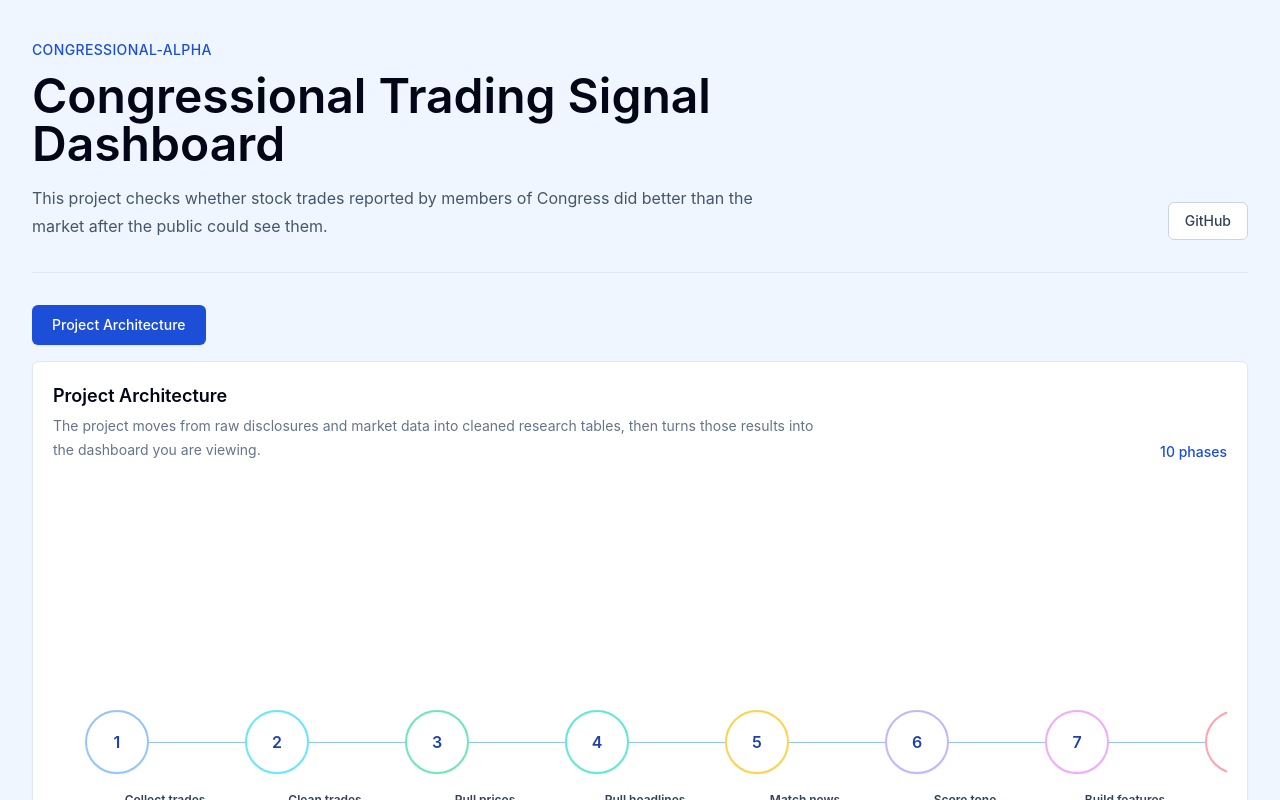
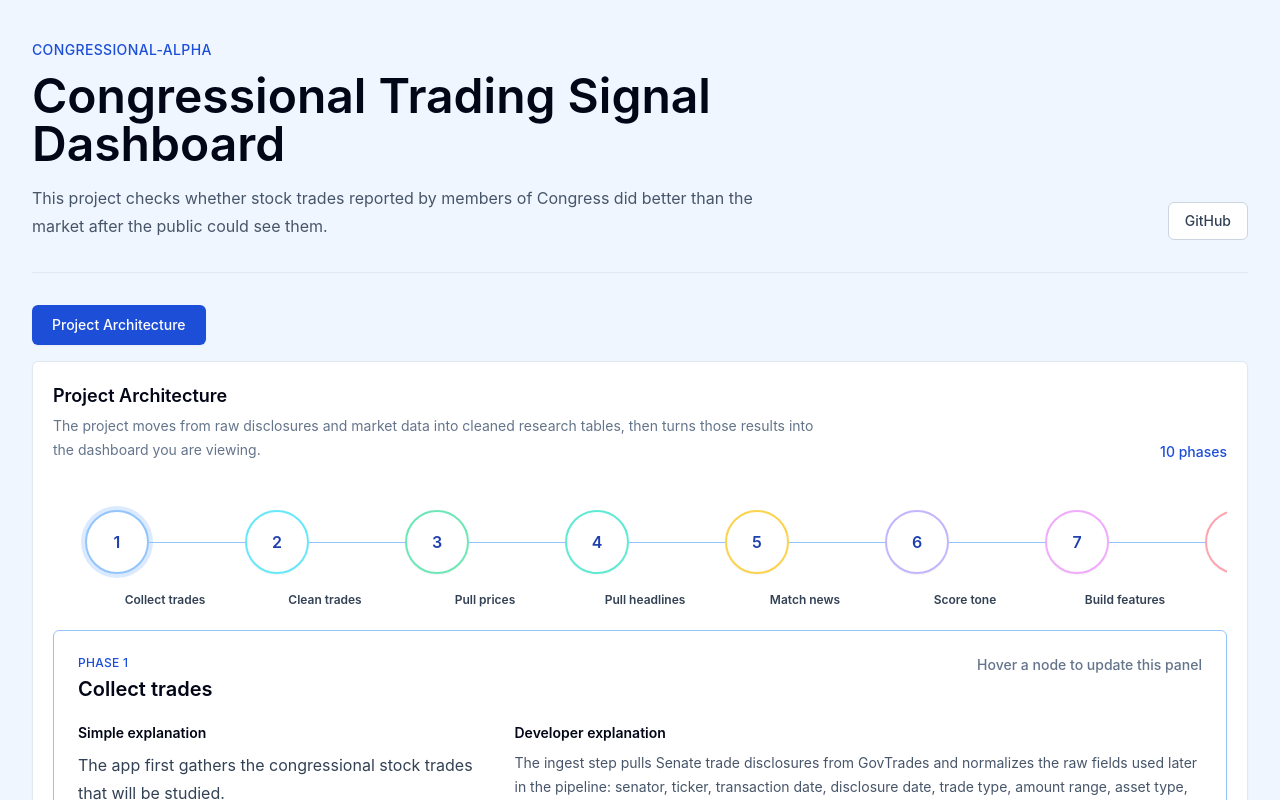
Before and after one commit to saderod/Congressional-Trade-Analysis-Research-Project, a React (Vite) app in the folder frontend/: page / in a window 1280 px wide. Both pictures are taken after a click on the button "Project Architecture". Shown: the top 800 px of the page. Built offline with nearby package versions, Linux system fonts and the light colour scheme; no server answers.

Commit message:
style: use shared architecture detail panel

```diff
--- a/frontend/src/components/ProjectArchitecture.tsx
+++ b/frontend/src/components/ProjectArchitecture.tsx
@@ -3,58 +3,70 @@ import { useState } from "react";
 const phases = [
   {
     title: "Collect trades",
-    detail: "The pipeline starts by pulling Senate stock-trade disclosures from GovTrades. Each record includes who reported the trade, the ticker, the transaction date, the disclosure date, the trade type, and the reported dollar range. The older Senate Stock Watcher sources stay in the code only as a fallback because they are stale.",
+    simple: "The app first gathers the congressional stock trades that will be studied.",
+    technical: "The ingest step pulls Senate trade disclosures from GovTrades and normalizes the raw fields used later in the pipeline: senator, ticker, transaction date, disclosure date, trade type, amount range, asset type, source, and PTR link. Legacy Senate Stock Watcher URLs remain in the code as a fallback, but the active source is GovTrades because the old snapshots are stale.",
     accent: "border-blue-300",
   },
   {
     title: "Clean trades",
-    detail: "The raw disclosures are cleaned into one consistent table. The project keeps usable public stock buys and sells, standardizes ticker symbols, converts transaction and disclosure dates into real date fields, and assigns each trade a stable trade ID so later tables can point back to the same trade.",
+    simple: "Messy disclosure records are turned into one clean trade table.",
+    technical: "The cleaning step keeps public stock buy and sell rows, removes unusable ticker shapes, standardizes tickers, converts transaction_date and disclosure_date into date fields, and creates a stable trade_id. That trade_id persists through parquet and DuckDB so retrieval, feature, and dashboard tables can safely reference the same trade.",
     accent: "border-cyan-300",
   },
   {
     title: "Pull prices",
-    detail: "For every ticker in the trade universe, the app downloads daily market prices from Yahoo Finance. It also downloads the S&P 500 ETF as the market comparison. These prices let the project measure what happened after each trade became public.",
+    simple: "The app downloads stock prices so it can see what happened after each trade became public.",
+    technical: "For every ticker in the cleaned trade universe, the price ingest downloads daily OHLCV history from Yahoo Finance. It also downloads SPY as the market benchmark. Prices are aligned to the first market session after disclosure, which prevents the backtest from acting before the public disclosure was available.",
     accent: "border-emerald-300",
   },
   {
     title: "Pull headlines",
-    detail: "The news step downloads recent Yahoo Finance headlines for the same tickers. This is where coverage becomes limited, because Yahoo Finance only provides a recent news window. The project keeps the headline, publisher, link, source, and published time for each item.",
+    simple: "The app collects recent news headlines for the same stocks.",
+    technical: "The news ingest queries Yahoo Finance by ticker and stores headline, summary, publisher, URL, source, and published_at in UTC. This source has a limited recent-news window, so the project's effective news coverage is much smaller than the full trade history.",
     accent: "border-teal-300",
   },
   {
     title: "Match news",
-    detail: "The matching step connects trades to related headlines for the same ticker. It only allows headlines that were published before the congressional disclosure date, so the analysis does not accidentally use future information that investors could not have seen yet.",
+    simple: "Each trade is matched only with news that existed before the trade was disclosed.",
+    technical: "The retrieval step embeds headlines and links them to trade rows by ticker and similarity. It enforces a strict pre-disclosure cutoff, so a trade can only use headlines with published_at earlier than the disclosure timestamp. That rule is the main lookahead-control guardrail for the NLP features.",
     accent: "border-amber-300",
   },
   {
     title: "Score tone",
-    detail: "Only the matched headline set is scored, not the entire news table. Three local models contribute: Naive Bayes, FinBERT, and Ollama. Their results are combined into a weighted sentiment score that estimates whether the related news tone was positive, negative, or neutral.",
+    simple: "The app estimates whether matched news sounded positive, negative, or neutral.",
+    technical: "The ensemble only scores unique news_ids found in trade_news_retrieval.parquet, not the full news table. Naive Bayes, FinBERT, and Ollama each vote on the scoped headline set. Their weighted output becomes the sentiment label, confidence, and numeric score used by downstream features.",
     accent: "border-violet-300",
   },
   {
     title: "Build features",
-    detail: "This phase combines the cleaned trades, price returns, matched headlines, and sentiment scores into the main research table. It calculates post-disclosure returns and excess returns, then stores the final features that power the cards, tables, charts, and backtest.",
+    simple: "The cleaned trades, prices, and news scores are combined into one research table.",
+    technical: "The feature build joins cleaned trades, adjusted price returns, retrieval rows, sentiment outputs, and benchmark returns. It calculates forward 21-trading-day returns, excess returns versus SPY, headline counts, top matched headline fields, and sentiment aggregates that power the dashboard.",
     accent: "border-fuchsia-300",
   },
   {
     title: "Summarize findings",
-    detail: "The research summaries turn the feature table into plain dashboard numbers. This creates the trade count, buy and sell averages, buy-versus-sell comparison, top senators table, news coverage summary, and the simple yes-or-no style answer for whether news tone helped explain returns.",
+    simple: "The app turns the research table into readable dashboard takeaways.",
+    technical: "The research scripts aggregate the feature table into JSON artifacts for the API. They compute total trades, coverage, buy and sell averages, t-test values, senator-level confidence ranges, sentiment coverage, and the yes-or-no style news-tone summary.",
     accent: "border-rose-300",
   },
   {
     title: "Run backtest",
-    detail: "The backtest simulates what would have happened if the strategy acted after trades became public. It compares a baseline congressional-trade strategy, a news-filtered version that only buys when matched news is positive, and a simple S&P 500 ETF benchmark.",
+    simple: "The app simulates how a simple strategy would have performed after disclosures became public.",
+    technical: "The backtest compares three paths: a baseline congressional-trade strategy, an NLP-filtered strategy that only buys when matched news tone is positive, and a buy-and-hold SPY benchmark. It records equity curves, total return, annualized return, volatility, Sharpe, drawdown, hit rate, and trade count.",
     accent: "border-orange-300",
   },
   {
     title: "Show dashboard",
-    detail: "The final phase serves the saved research outputs through the FastAPI backend and displays them in the React dashboard. The dashboard does not recalculate everything on every page load; it reads the latest generated files and lets you rerun the process when you want fresh results.",
+    simple: "The final results are shown in the web dashboard.",
+    technical: "FastAPI serves the saved parquet and JSON outputs through dashboard endpoints. React fetches those endpoints and renders the overview cards, NLP summary, news-tone answer, simulated portfolio chart, backtest metrics, senator table, recent trades, rerun control, and this architecture view.",
     accent: "border-slate-300",
   },
 ];
 
 export function ProjectArchitecture() {
   const [open, setOpen] = useState(false);
+  const [activeIndex, setActiveIndex] = useState(0);
+  const activePhase = phases[activeIndex];
 
   return (
     <section>
@@ -80,12 +92,14 @@ export function ProjectArchitecture() {
           </div>
 
           <div className="mt-6 overflow-x-auto">
-            <div className="min-w-[1520px] px-8 py-56">
+            <div className="min-w-[1520px] px-8 pb-10 pt-6">
               <div className="flex items-center">
                 {phases.map((phase, index) => (
-                  <div key={phase.title} className="group relative flex items-center">
+                  <div key={phase.title} className="relative flex items-center">
                     <button
-                      className={`flex h-16 w-16 shrink-0 items-center justify-center rounded-full border-2 bg-white text-base font-semibold text-blue-800 shadow-sm transition group-hover:scale-110 group-hover:shadow-md group-focus-within:scale-110 group-focus-within:shadow-md ${phase.accent}`}
+                      className={`flex h-16 w-16 shrink-0 items-center justify-center rounded-full border-2 bg-white text-base font-semibold text-blue-800 shadow-sm transition hover:scale-110 hover:shadow-md focus:scale-110 focus:shadow-md ${phase.accent} ${activeIndex === index ? "ring-4 ring-blue-100" : ""}`}
+                      onFocus={() => setActiveIndex(index)}
+                      onMouseEnter={() => setActiveIndex(index)}
                       type="button"
                     >
                       {index + 1}
@@ -95,12 +109,6 @@ export function ProjectArchitecture() {
                       <h3 className="text-xs font-semibold leading-5 text-slate-700">{phase.title}</h3>
                     </div>
 
-                    <article className={`pointer-events-none absolute z-50 w-[38rem] rounded-md border bg-white p-6 text-left opacity-0 shadow-xl transition group-hover:opacity-100 group-focus-within:opacity-100 ${phase.accent} ${panelPlacement(index)}`}>
-                      <p className="text-xs font-medium uppercase tracking-wide text-blue-700">Phase {index + 1}</p>
-                      <h3 className="mt-1 text-lg font-semibold text-slate-950">{phase.title}</h3>
-                      <p className="mt-3 text-sm leading-6 text-slate-600">{phase.detail}</p>
-                    </article>
-
                     {index < phases.length - 1 && (
                       <div className="h-px w-24 shrink-0 bg-blue-300" />
                     )}
@@ -109,19 +117,28 @@ export function ProjectArchitecture() {
               </div>
             </div>
           </div>
+
+          <article className={`mt-4 rounded-md border bg-white p-6 shadow-sm ${activePhase.accent}`}>
+            <div className="flex flex-col gap-1 sm:flex-row sm:items-start sm:justify-between">
+              <div>
+                <p className="text-xs font-medium uppercase tracking-wide text-blue-700">Phase {activeIndex + 1}</p>
+                <h3 className="mt-1 text-xl font-semibold text-slate-950">{activePhase.title}</h3>
+              </div>
+              <p className="text-sm font-medium text-slate-500">Hover a node to update this panel</p>
+            </div>
+            <div className="mt-5 grid gap-6 lg:grid-cols-[0.75fr_1.25fr]">
+              <div>
+                <h4 className="text-sm font-semibold text-slate-950">Simple explanation</h4>
+                <p className="mt-2 text-base leading-7 text-slate-700">{activePhase.simple}</p>
+              </div>
+              <div>
+                <h4 className="text-sm font-semibold text-slate-950">Developer explanation</h4>
+                <p className="mt-2 text-sm leading-6 text-slate-600">{activePhase.technical}</p>
+              </div>
+            </div>
+          </article>
         </div>
       )}
     </section>
   );
 }
-
-function panelPlacement(index: number): string {
-  const vertical = index % 2 === 0 ? "bottom-24" : "top-32";
-  if (index === 0) {
-    return `${vertical} left-0`;
-  }
-  if (index === phases.length - 1) {
-    return `${vertical} right-0`;
-  }
-  return `${vertical} left-1/2 -translate-x-1/2`;
-}
```
